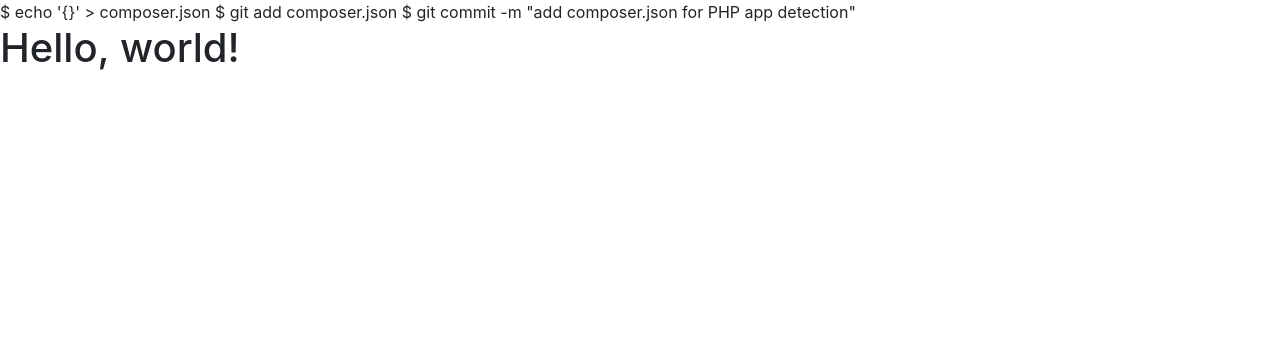
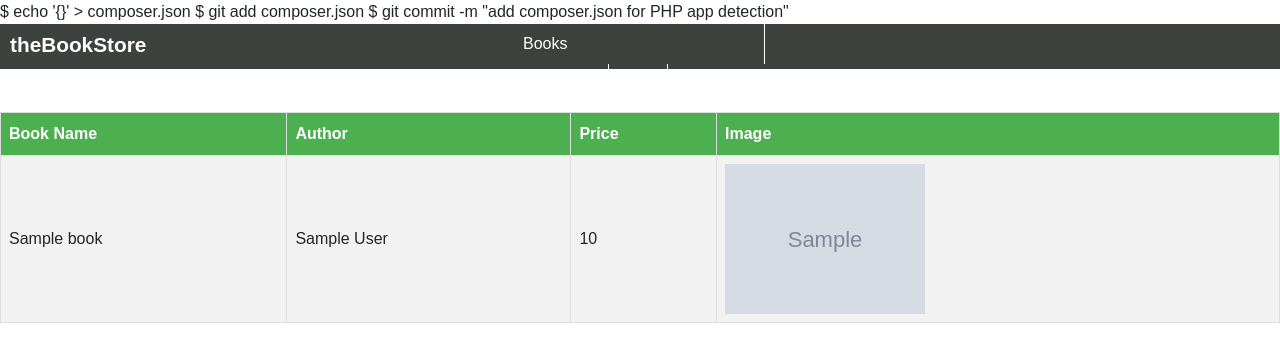
Before and after one commit to vivekgkrish/bookStore, a PHP site: page /bookStore/ in a window 1280 px wide. Shown: the top 362 px of the page. Run offline with PHP 8.4, Linux system fonts and the light colour scheme; tables that the repository leaves empty or names only in its code hold one stand-in row (values such as "Sample post"); grey boxes marked "Sample" are stand-in pictures; some libraries are stand-ins or nearby versions.

Commit message:
Update index.php

```diff
--- a/index.php
+++ b/index.php
@@ -2,25 +2,53 @@ $ echo '{}' > composer.json
 $ git add composer.json
 $ git commit -m "add composer.json for PHP app detection"
 
-<!doctype html>
-<html lang="en">
-  <head>
-    <!-- Required meta tags -->
-    <meta charset="utf-8">
-    <meta name="viewport" content="width=device-width, initial-scale=1, shrink-to-fit=no">
+ <?php include "header.php" ?>
 
-    <!-- Bootstrap CSS -->
-    <link rel="stylesheet" href="https://maxcdn.bootstrapcdn.com/bootstrap/4.0.0/css/bootstrap.min.css" integrity="sha384-Gn5384xqQ1aoWXA+058RXPxPg6fy4IWvTNh0E263XmFcJlSAwiGgFAW/dAiS6JXm" crossorigin="anonymous">
 
-    <title>Hello, world!</title>
-  </head>
-  <body>
-    <h1>Hello, world!</h1>
 
-    <!-- Optional JavaScript -->
-    <!-- jQuery first, then Popper.js, then Bootstrap JS -->
-    <script src="https://code.jquery.com/jquery-3.2.1.slim.min.js" integrity="sha384-KJ3o2DKtIkvYIK3UENzmM7KCkRr/rE9/Qpg6aAZGJwFDMVNA/GpGFF93hXpG5KkN" crossorigin="anonymous"></script>
-    <script src="https://cdnjs.cloudflare.com/ajax/libs/popper.js/1.12.9/umd/popper.min.js" integrity="sha384-ApNbgh9B+Y1QKtv3Rn7W3mgPxhU9K/ScQsAP7hUibX39j7fakFPskvXusvfa0b4Q" crossorigin="anonymous"></script>
-    <script src="https://maxcdn.bootstrapcdn.com/bootstrap/4.0.0/js/bootstrap.min.js" integrity="sha384-JZR6Spejh4U02d8jOt6vLEHfe/JQGiRRSQQxSfFWpi1MquVdAyjUar5+76PVCmYl" crossorigin="anonymous"></script>
-  </body>
+
+       <div id="book">
+           <table id="books">
+               <tr>
+                   <th>Book Name</th>
+                   <th>Author</th>
+                   <th>Price</th>
+                   <th>Image</th>
+               </tr>
+
+               <?php
+                    $query= "SELECT b.book_id AS book_id,b.book_title AS book_name, b.book_price AS book_price, b.book_image AS book_image,b.author_name AS author_name  from books b  INNER JOIN category c ON b.cat_id = c.cat_id";
+                    $select_books = mysqli_query($connection,$query);
+
+//var_dump($select_books);
+
+                    while($row = mysqli_fetch_assoc($select_books)){
+                        $book_name = $row['book_name'];
+                        $author_name = $row['author_name'];
+                        $book_price = $row['book_price'];
+                        $book_image = $row['book_image']; ?>
+
+
+
+
+                <tr>
+                   <td><?php echo $book_name ?></td>
+                   <td><?php echo $author_name ?></td>
+                   <td><?php echo $book_price ?></td>
+                   <td><img src="<?php echo $book_image ?>"></td>
+               </tr>
+                 <?php   }
+
+               ?>
+
+
+
+           </table>
+
+       </div>
+
+
+   </div>
+
+</body>
 </html>
```
